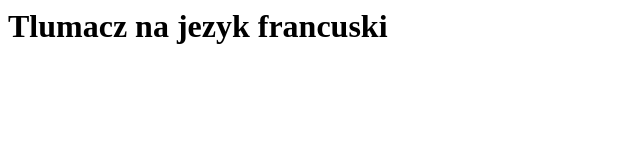
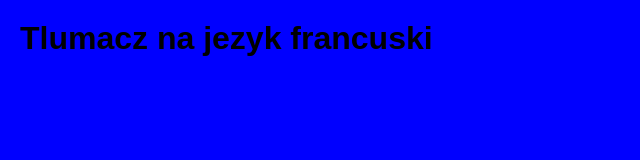
Before and after one commit to wojtek-66/francuski-app, a plain HTML site: page src/index.html in a window 1280 px wide. Shown: the whole page, without its empty margins (0-640 px from the left). Drawn offline with Linux system fonts and the light colour scheme.

Commit message:
dodanie scc

```diff
--- a/index.html
+++ b/src/index.html
@@ -1,6 +1,7 @@
 <html>
 <head>
     <title>My Web Page</title>
+    <link rel="stylesheet" type="text/css" href="style.css">
 </head>
 <body>
     <h1>Tlumacz na jezyk francuski</h1>
--- /dev/null
+++ b/src/style.css
@@ -0,0 +1,5 @@
+body {
+    font-family: Arial, sans-serif;
+    background-color: blue;
+    margin: 20px;
+}
```
